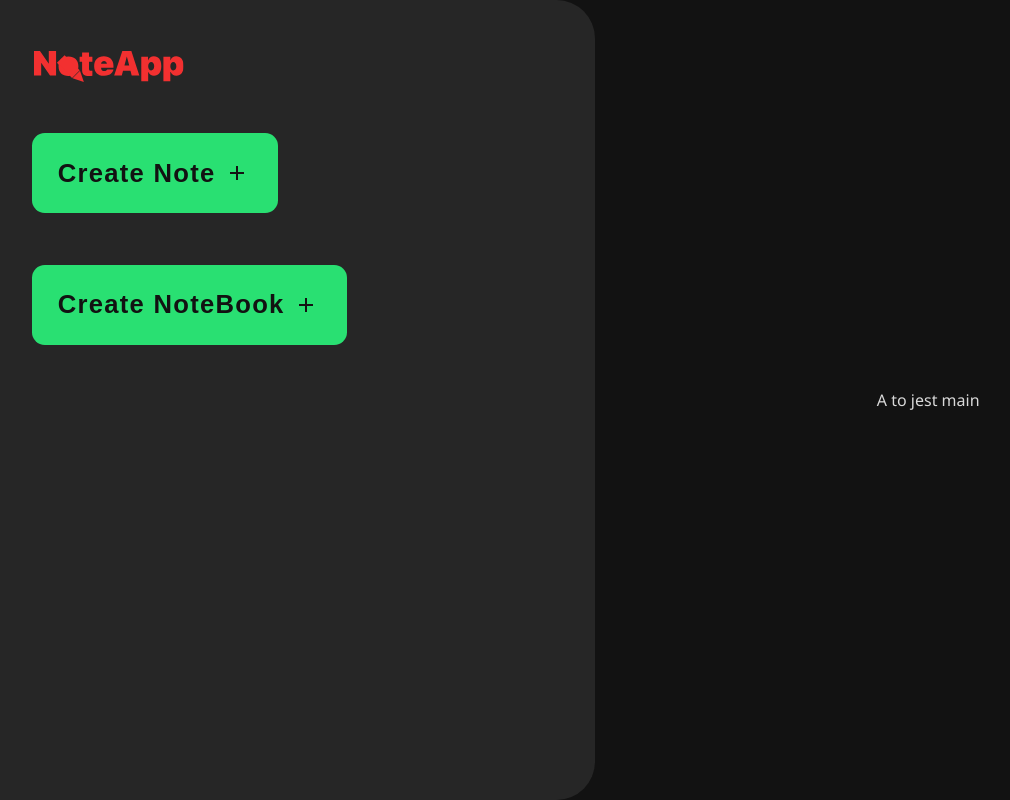
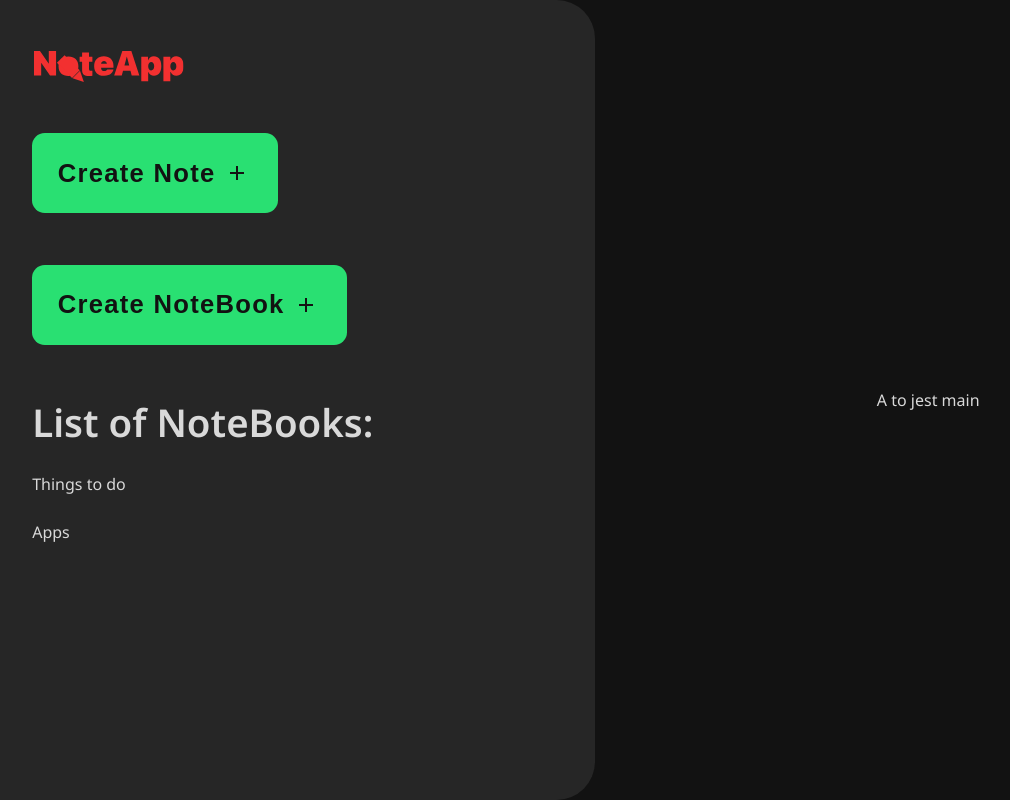
Before and after one commit to KP1976/NoteApp, a Next.js app: page / in a window 1280 px wide. Shown: the whole page, without its empty margins (19-1029 px from the left). Built offline with nearby package versions, Linux system fonts and the light colour scheme.

Commit message:
Add NoteBookList component.

```diff
--- /dev/null
+++ b/src/app/components/NoteBookList/NoteBookList.module.css
@@ -0,0 +1,9 @@
+.noteBookList {
+  display: grid;
+  gap: 1.6rem 0;
+  list-style: none;
+}
+
+.title {
+  font-size: 2.4rem;
+}
--- /dev/null
+++ b/src/app/components/NoteBookList/NoteBookList.tsx
@@ -0,0 +1,11 @@
+import styles from "./NoteBookList.module.css";
+
+export const NoteBookList = () => {
+  return (
+    <ul className={styles.noteBookList}>
+      <h2 className={styles.title}>List of NoteBooks:</h2>
+      <li>Things to do</li>
+      <li>Apps</li>
+    </ul>
+  );
+};
--- a/src/app/components/SideBar/SideBar.tsx
+++ b/src/app/components/SideBar/SideBar.tsx
@@ -1,5 +1,7 @@
 import Image from "next/image";
 import { CreateButton } from "../CreateButton/CreateButton";
+import { NoteBookList } from "../NoteBookList/NoteBookList";
+
 import styles from "./SideBar.module.css";
 
 export const SideBar = () => {
@@ -13,6 +15,7 @@ export const SideBar = () => {
       />
       <CreateButton text="Create Note" />
       <CreateButton text="Create NoteBook" />
+      <NoteBookList />
     </aside>
   );
 };
```
